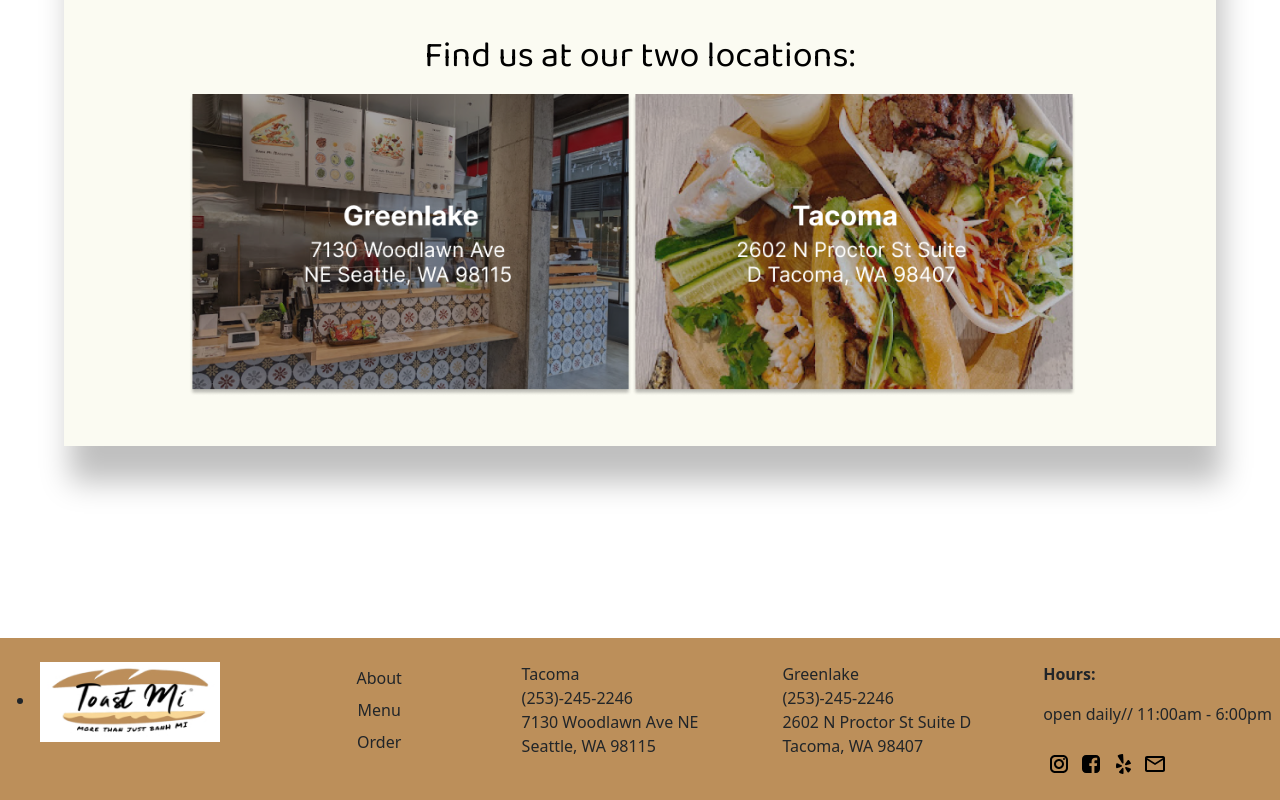
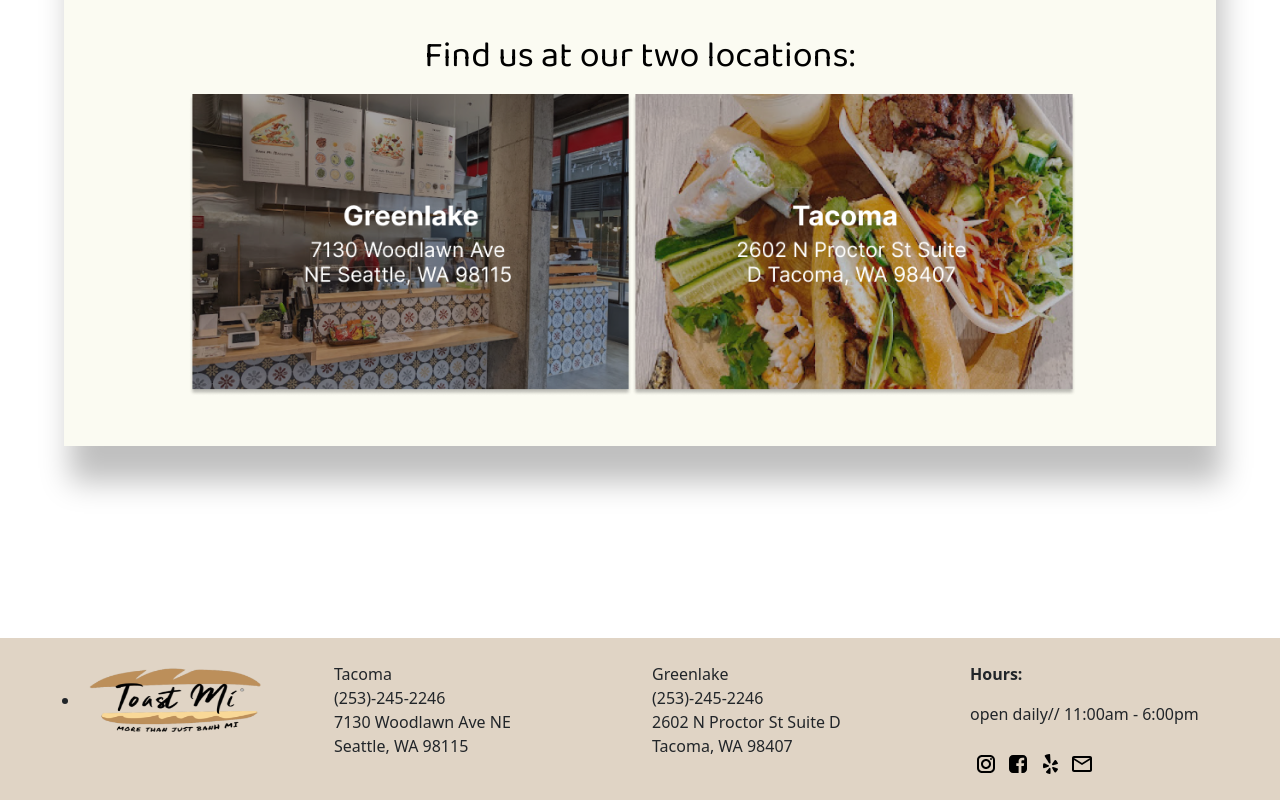
Before and after one commit to webimpactuw/Toast-Mi, a React (Create React App) app: page / in a window 1280 px wide. Shown: the part 2245-3045 px from the top of the page. Built offline with nearby package versions, Linux system fonts and the light colour scheme; a web font is replaced by a local one.

Commit message:
png logo in footer

```diff
--- a/src/components/Footer.js
+++ b/src/components/Footer.js
@@ -37,7 +37,7 @@
     </ul>);
     const logo = (<li className='justify-content-center'>
         <img
-            src="./pics/logo.jpg"
+            src="./pics/logo.png"
             width="180"
             height="80"
             className="d-inline-block align-middle"
@@ -45,17 +45,17 @@
         />
     </li>)
     return (
-        <div className='footer-container justify-content-center py-4'>
+        <div className='footer-container px-3 justify-content-center py-4'>
             <div className='row' >
                 <div className='col logo'>
                     {logo}
                 </div>
-                <div className='col links'>
+                {/* <div className='col-2 links'>
                     <ul className='list-inline'>
                         {navButtons}
                     </ul>
 
-                </div>
+                </div> */}
                 <div className='col justify-content-center tacoma'>
                     <div className='text-start'>Tacoma</div>
                     <div className='text-start'>(253)-245-2246</div>
--- a/src/style.css
+++ b/src/style.css
@@ -19,6 +19,6 @@
   }
 
 .footer-container{
-    background-color: #BC8F5A;
+    background-color: #E0D4C5;
 
 }
```
Also changed, not shown: public/pics/logo.png (added).
